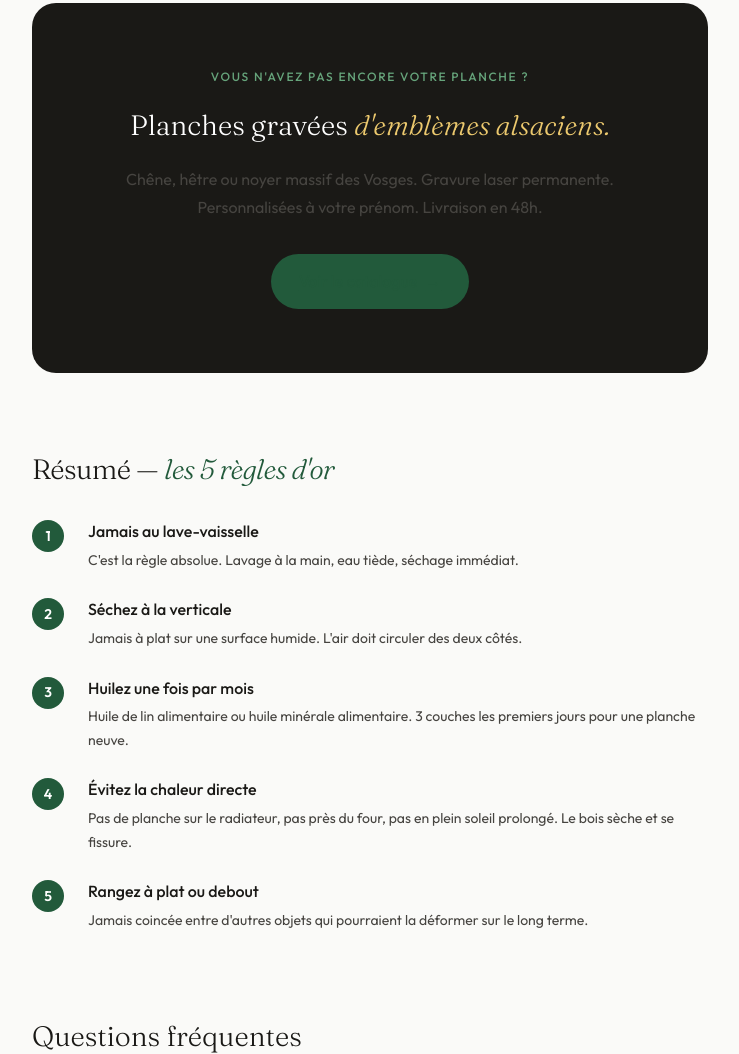
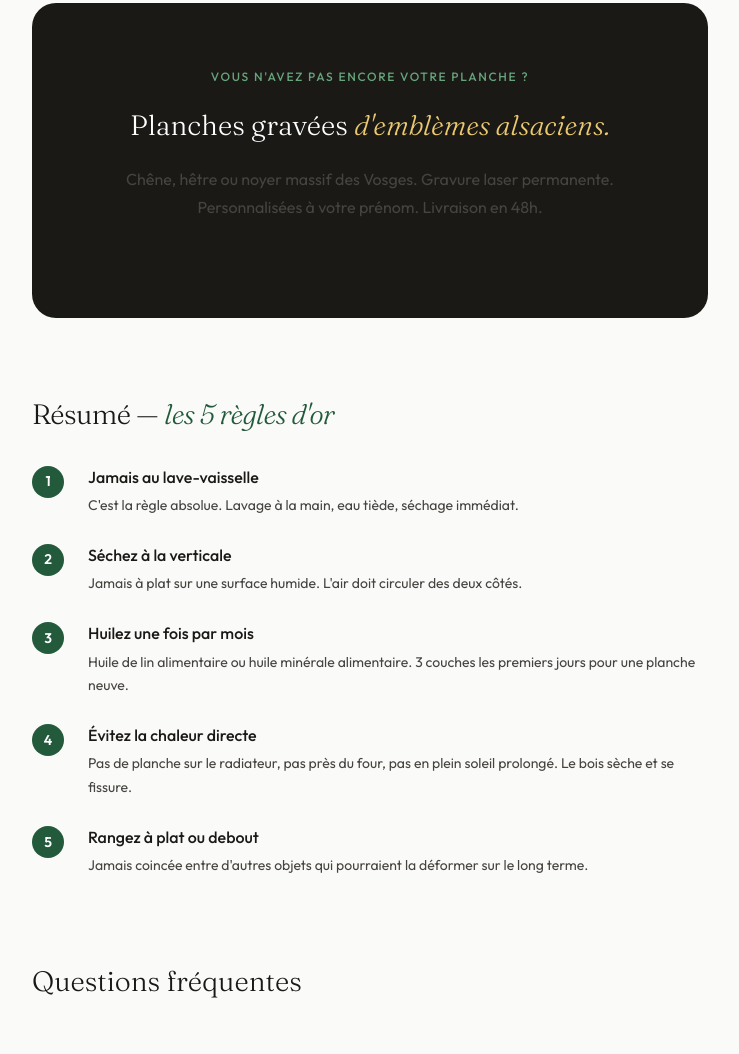
Before and after one commit to Simondbc/boisenserie, a website: page blog/entretien-planche-bois.html in a window 1280 px wide. Shown: the part 4467-5521 px from the top of the page, without its empty margins (270-1009 px from the left). Drawn offline with Linux system fonts and the light colour scheme.

Commit message:
Update entretien-planche-bois.html

```diff
--- a/blog/entretien-planche-bois.html
+++ b/blog/entretien-planche-bois.html
@@ -308,7 +308,8 @@ button{cursor:pointer;font-family:var(--fb);border:none;background:none}
       <div class="article-cta-label">Vous n'avez pas encore votre planche ?</div>
       <div class="article-cta-title">Planches gravées <em>d'emblèmes alsaciens.</em></div>
       <p class="article-cta-desc">Chêne, hêtre ou noyer massif des Vosges. Gravure laser permanente. Personnalisées à votre prénom. Livraison en 48h.</p>
-      <a href="/catalogue" class="btn-brand">Voir le catalogue </a>
+              <a href="/catalogue" style="display:none;padding:10px 22px;font-size:var(--sm);font-weight:var(--fw5);background:var(--sapin-500);color:white;border-radius:var(--rf)">Voir le catalogue</a>
+
     </div>
 
     <h2>Résumé — <em>les 5 règles d'or</em></h2>
```
